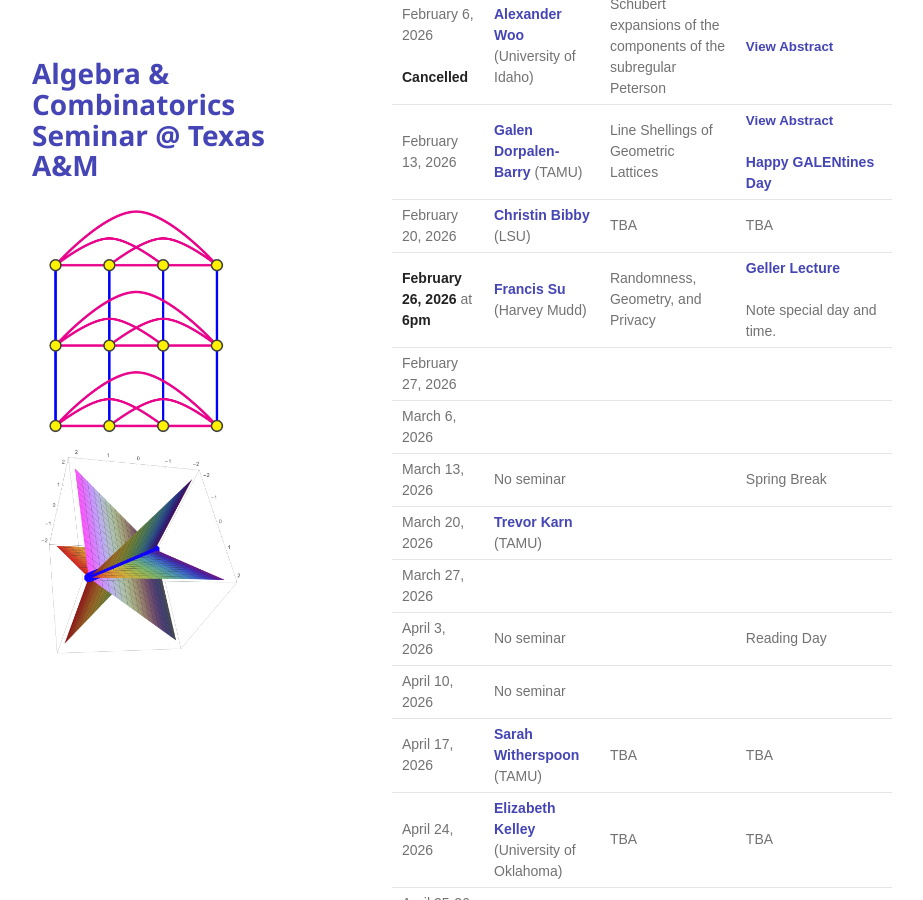
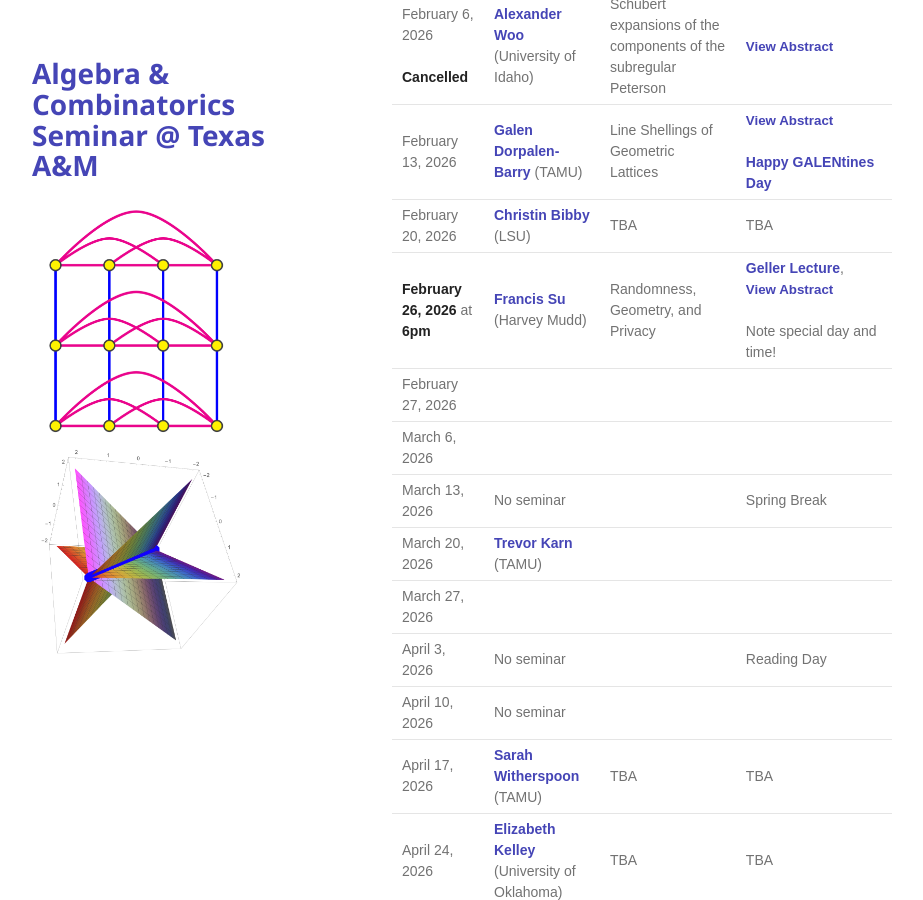
Before and after one commit to tamu-seminar/alg-comb, a Jekyll site: the page built from index.md, in a window 1280 px wide and 900 px high, scrolled down 484 px. Shown: the whole window, without its empty margins (178-1101 px from the left). Built offline with Jekyll 4.4.1, drawn with Linux system fonts in a browser that asks for light colours.

Commit message:
su - abstract

```diff
--- a/index.md
+++ b/index.md
@@ -29,7 +29,7 @@ The organizers are [Chun-Hung Liu](https://people.tamu.edu/~chliu/), [Trevor Kar
 | February 6, 2026 <br><br>**Cancelled** | [Alexander Woo](https://www.uidaho.edu/people/awoo) (University of Idaho)        |  Schubert expansions of the components of the subregular Peterson  | <button type="button" class="abstract-link" onclick="showAbstract('woo')">View Abstract</button>   |
 | February 13, 2026 | [Galen Dorpalen-Barry](https://galen.dorpalen-barry.org/) (TAMU)        |   Line Shellings of Geometric Lattices    |   <button type="button" class="abstract-link" onclick="showAbstract('dorpalen-barry')">View Abstract</button> <br><br> [Happy GALENtines Day](https://en.wikipedia.org/wiki/Galentine%27s_Day_(observance))    |
 | February 20, 2026 | [Christin Bibby](https://www.math.lsu.edu/~bibby/) (LSU)    |   TBA    |   TBA    |
-|**February 26, 2026** at **6pm** | [Francis Su](https://www.francissu.com/) (Harvey Mudd) | Randomness, Geometry, and Privacy | [Geller Lecture](https://sites.google.com/tamu.edu/geller-lecture-2026/home) <br><br> Note special day and time.|
+|**February 26, 2026** at **6pm** | [Francis Su](https://www.francissu.com/) (Harvey Mudd) | Randomness, Geometry, and Privacy | [Geller Lecture](https://sites.google.com/tamu.edu/geller-lecture-2026/home), <button type="button" class="abstract-link" onclick="showAbstract('su')">View Abstract</button>  <br><br> Note special day and time!|
 | February 27, 2026 |         |       |       |
 | March 6, 2026     |         |       |       |
 | March 13, 2026    |No seminar| |Spring Break  |
@@ -90,7 +90,9 @@ is a shelling order for $N$. This is joint work with Spencer Backman, Anastasia
 Nathanson, Ethan Partida, and Noah Prime.</p>
 </div>
 
-
+<div id="su" style="display:none;" aria-hidden="true">
+<p>Each day your actions generate data, and that data is being used at some cost to your privacy. "Differentially private" algorithms seek to protect the privacy of individual data, often by injecting some randomness. Such mechanisms have been used by Apple, Google, Uber, and the US Census Bureau. I'll describe how such algorithms work and discuss recent efforts to quantify how much randomness is needed to guarantee privacy but still give accurate answers. Surprisingly, this analysis involves the geometry of sets positioned in space in clever ways.</p>
+</div>
 
 <!-- Code that makes the pop-up windows -->
 
```
